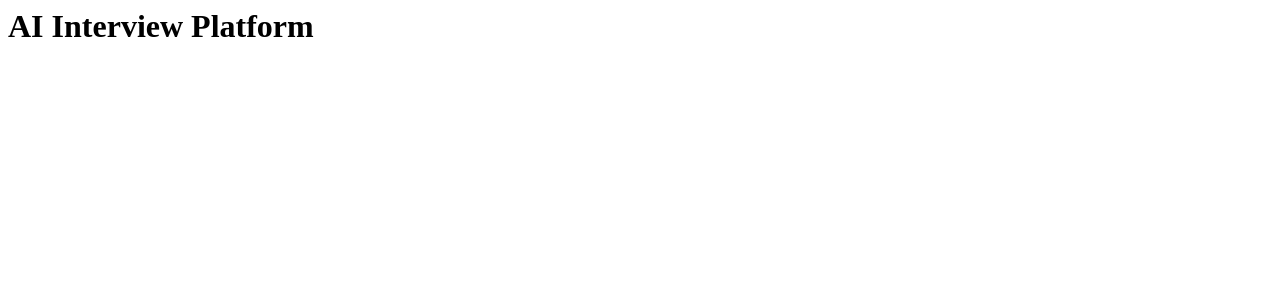
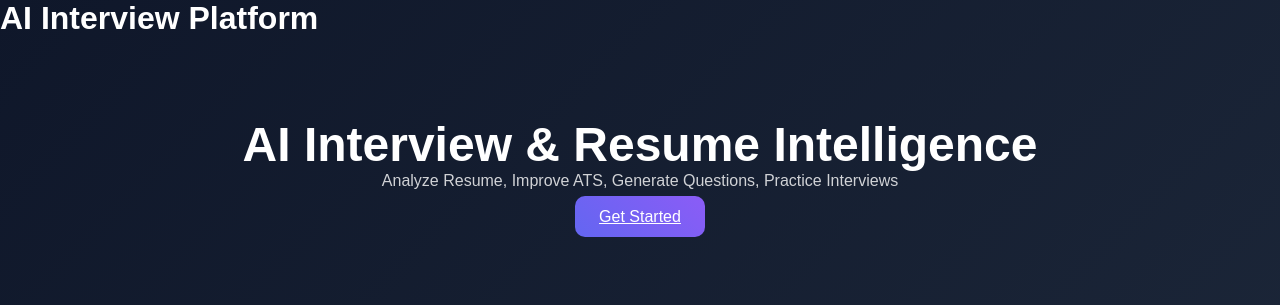
Before and after one commit to BurukalaManiReethika/ai-interview-platform, a Python web app: template templates/index.html in a window 1280 px wide. Shown: the top 305 px of the page. Run offline with Jinja, Linux system fonts and the light colour scheme; the template is opened without the code that fills it, so the values that code supplies are empty.

Commit message:
Create index.html for AI Interview Platform
Added HTML structure for the AI Interview Platform landing page.

```diff
--- a/templates/index.html
+++ b/templates/index.html
@@ -1 +1,52 @@
 <h1>AI Interview Platform</h1>
+<!DOCTYPE html>
+
+<html>
+
+<head>
+
+<title>
+AI Interview Platform
+</title>
+
+<link
+href="{{ url_for('static',
+filename='css/style.css') }}"
+rel="stylesheet">
+
+</head>
+
+<body>
+
+<div class="hero">
+
+<h1>
+
+AI Interview &
+Resume Intelligence
+
+</h1>
+
+<p>
+
+Analyze Resume,
+Improve ATS,
+Generate Questions,
+Practice Interviews
+
+</p>
+
+<br>
+
+<a href="/register"
+class="btn-custom">
+
+Get Started
+
+</a>
+
+</div>
+
+</body>
+
+</html>
```
